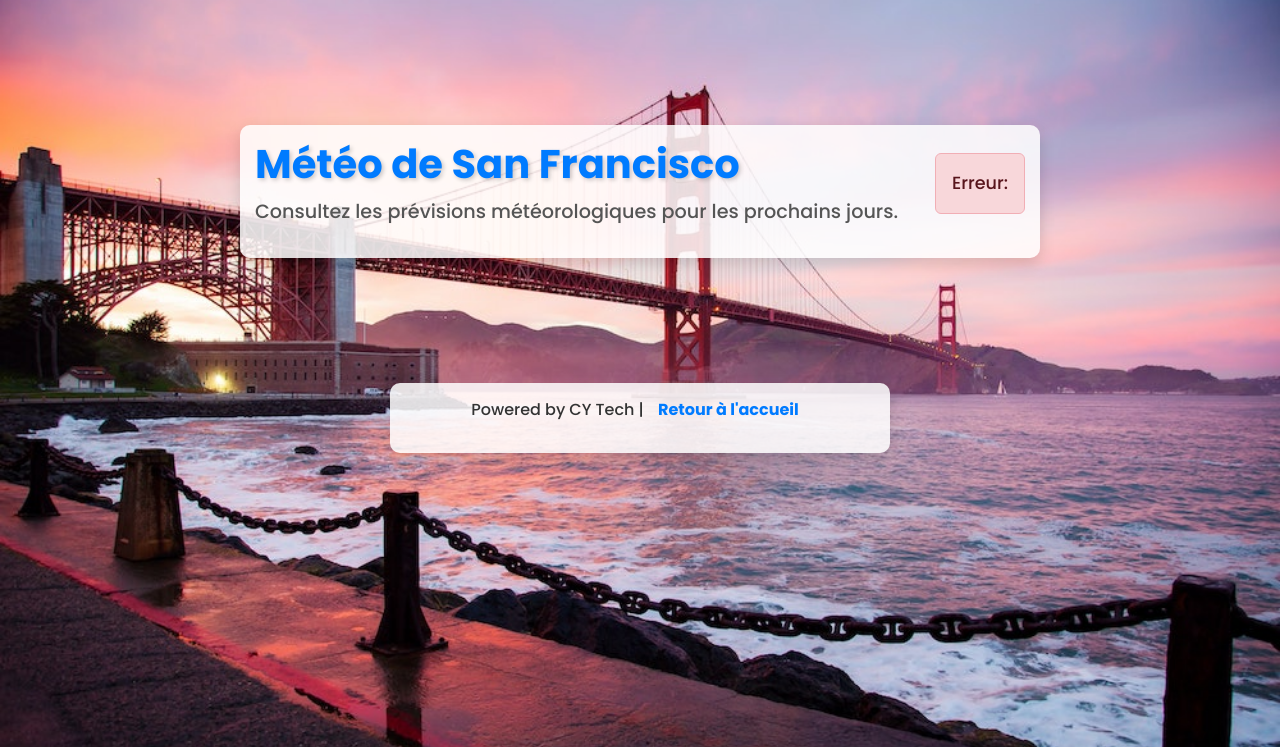
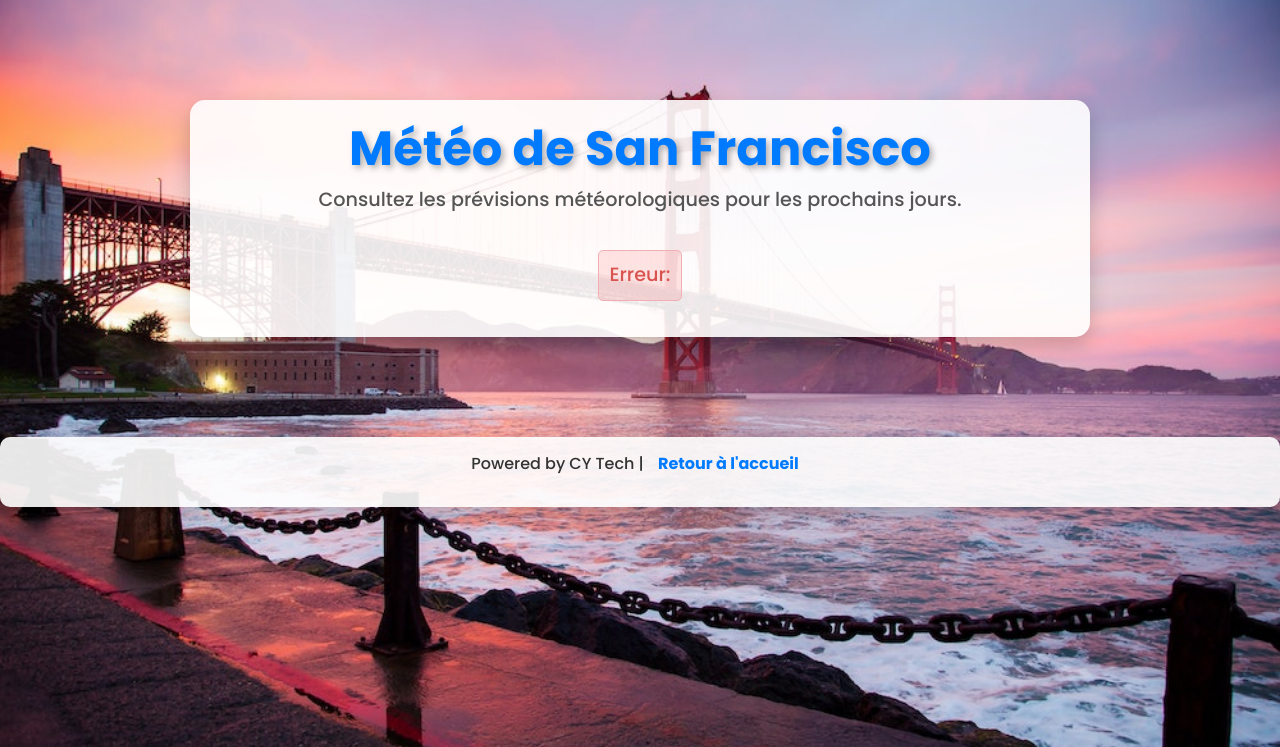
Before and after one commit to IlyassCYtech/Devweb, a PHP site: page /meteo.php in a window 1280 px wide. Shown: the top 747 px of the page. Run offline with PHP 8.4, Linux system fonts and the light colour scheme; data that the repository does not hold is empty.

Commit message:
Add files via upload

```diff
--- a/public/meteo.php
+++ b/public/meteo.php
@@ -88,32 +88,52 @@
             background-position: center;
             background-attachment: fixed;
             color: #333;
+            animation: fadeIn 1.5s ease-in-out;
+        }
+
+        @keyframes fadeIn {
+            from {
+                opacity: 0;
+            }
+            to {
+                opacity: 1;
+            }
         }
 
         .container {
-            max-width: 800px; /* Réduction de la largeur */
-            margin: 125px auto; /* Réduction de la marge */
-            padding: 15px; /* Réduction du padding */
-            background: rgba(255, 255, 255, 0.85); /* Transparence plus marquée */
-            border-radius: 10px; /* Bordures légèrement arrondies */
-            box-shadow: 0 6px 15px rgba(0, 0, 0, 0.15); /* Ombre plus douce */
+            max-width: 900px;
+            margin: 100px auto;
+            padding: 20px;
+            background: rgba(255, 255, 255, 0.9);
+            border-radius: 15px;
+            box-shadow: 0 8px 20px rgba(0, 0, 0, 0.2);
             display: flex;
-            flex-direction: row;
+            flex-direction: column;
             align-items: center;
+            animation: slideIn 1s ease-in-out;
+        }
+
+        @keyframes slideIn {
+            from {
+                transform: translateY(50px);
+                opacity: 0;
+            }
+            to {
+                transform: translateY(0);
+                opacity: 1;
+            }
         }
 
         .header {
-            flex: 1;
-            text-align: left;
-            padding-right: 20px;
+            text-align: center;
+            margin-bottom: 20px;
         }
 
         .header h1 {
-            font-size: 2.5rem;
+            font-size: 3rem;
             font-weight: 700;
             color: #007bff;
-            text-shadow: 2px 2px 4px rgba(0, 0, 0, 0.2);
-            margin-bottom: 10px;
+            text-shadow: 3px 3px 6px rgba(0, 0, 0, 0.3);
         }
 
         .header p {
@@ -162,31 +193,36 @@
         }
 
         .footer {
-            max-width: 500px; /* Réduction de la largeur */
-            margin: 20px auto; /* Centrage horizontal et espacement vertical */
-            padding: 15px; /* Ajustement du padding */
-            background: rgba(255, 255, 255, 0.85); /* Transparence pour le fond */
-            border-radius: 10px; /* Bordures légèrement arrondies */
-            box-shadow: 0 6px 15px rgba(0, 0, 0, 0.15); /* Ombre plus douce */
-            text-align: center; /* Centrage du texte */
+            margin-top: 30px;
+            padding: 15px;
+            background: rgba(255, 255, 255, 0.9);
+            border-radius: 10px;
+            box-shadow: 0 6px 15px rgba(0, 0, 0, 0.15);
+            text-align: center;
         }
 
         .footer a {
-            color: #007bff; /* Couleur bleue pour le lien */
+            color: #007bff;
             font-weight: bold;
             text-decoration: none;
             padding: 5px 10px;
             border-radius: 5px;
-            transition: color 0.3s;
+            transition: color 0.3s, background-color 0.3s;
         }
 
         .footer a:hover {
-            color: #0056b3; /* Couleur bleue plus sombre au survol */
+            color: #fff;
+            background-color: #007bff;
         }
 
         .alert {
-            font-size: 1.1rem;
+            font-size: 1.2rem;
             font-weight: 500;
+            color: #d9534f;
+            background: rgba(255, 0, 0, 0.1);
+            padding: 10px;
+            border-radius: 5px;
+            text-align: center;
         }
     </style>
 </head>
```
Also changed, not shown: other parts of public/meteo.php (+19 -8 lines).
